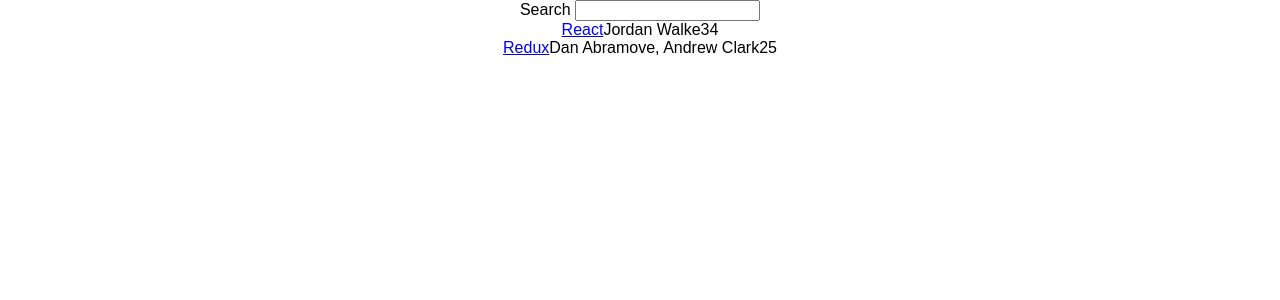
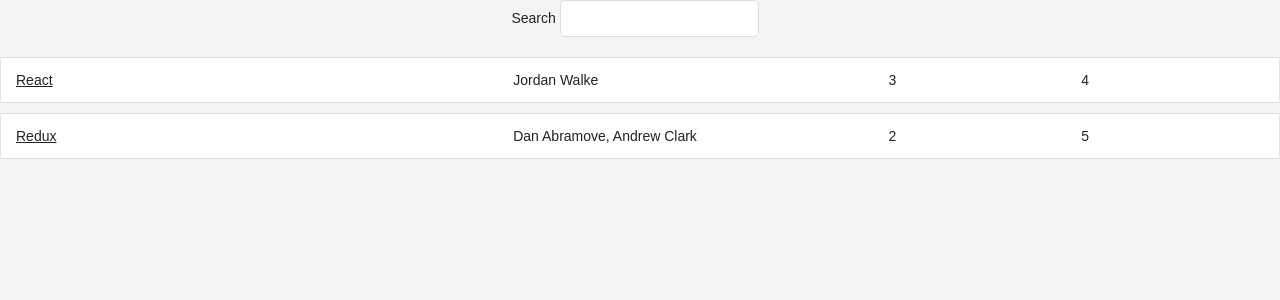
Before and after one commit to andyklimczak/the-road-to-learn-react, a React (Create React App) app: page / in a window 1280 px wide. Shown: the top 300 px of the page. Built offline with nearby package versions, Linux system fonts and the light colour scheme.

Commit message:
styling components

```diff
--- a/src/App.js
+++ b/src/App.js
@@ -37,10 +37,12 @@ class App extends Component {
   render() {
     const { query, list } = this.state;
     return (
-      <div className="App">
-        <Search value={query} onChange={this.onSearchChange} >
-          Search
-        </Search>
+      <div className="page">
+        <div className="interactions">
+          <Search value={query} onChange={this.onSearchChange} >
+            Search
+          </Search>
+        </div>
         <Table list={list} pattern={query} />
       </div>
     );
--- a/src/Table.js
+++ b/src/Table.js
@@ -5,14 +5,14 @@ import './App.css';
 const isSearched = (query) => (item) => !query || item.title.toLowerCase().indexOf(query.toLowerCase()) !== -1;
 
 const Table = ({list, pattern}) =>
-  <div>
+  <div className="table">
     { list.filter(isSearched(pattern)).map(item => {
       return (
-        <div key={item.objectId}>
-          <span><a href={item.url}>{item.title}</a></span>
-          <span>{item.author}</span>
-          <span>{item.num_comments}</span>
-          <span>{item.points}</span>
+        <div key={item.objectId} className="table-row">
+          <span style={{ width: '40%' }}><a href={item.url}>{item.title}</a></span>
+          <span style={{ width: '30%' }}>{item.author}</span>
+          <span style={{ width: '15%' }}>{item.num_comments}</span>
+          <span style={{ width: '15%' }}>{item.points}</span>
         </div>
       );
     })}
--- a/src/index.css
+++ b/src/index.css
@@ -3,3 +3,67 @@ body {
   padding: 0;
   font-family: sans-serif;
 }
+body {
+  color: #222;
+  background: #f4f4f4;
+  font: 400 14px CoreSans, Arial,sans-serif;
+}
+a{
+  color: #222;
+}
+a:hover {
+  text-decoration: underline;
+}
+ul, li { list-style: none; padding: 0; margin: 0;
+}
+input {
+  padding: 10px; border-radius: 5px; outline: none; margin-right: 10px; border: 1px solid #dddddd;
+}
+button {
+  padding: 10px; border-radius: 5px; border: 1px solid #dddddd; background: transparent; color: #808080;
+  cursor: pointer;
+}
+button:hover { color: #222;
+}
+*:focus {
+  outline: none;
+}
+src/App.css
+.page { margin: 20px;
+}
+.interactions { text-align: center;
+}
+.table {
+  margin: 20px 0;
+}
+.table-header {
+  display: flex;
+  line-height: 24px;
+  font-size: 16px;
+  padding: 0 10px; justify-content: space-between; text-transform: uppercase;
+}
+.table-empty { margin: 200px; text-align: center; font-size: 16px;
+}
+.table-row { display: flex; line-height: 24px;
+  white-space: nowrap;
+  margin: 10px 0;
+  padding: 10px;
+  background: #ffffff;
+  border: 1px solid #e3e3e3;
+}
+.table-header > span { overflow: hidden; text-overflow: ellipsis; padding: 0 5px;
+}
+.table-row > span { overflow: hidden; text-overflow: ellipsis; padding: 0 5px;
+}
+.button-inline {
+  border-width: 0;
+  background: transparent;
+  color: inherit;
+  text-align: inherit; -webkit-font-smoothing: inherit; padding: 0;
+  font-size: inherit;
+  cursor: pointer;
+}
+.button-active {
+  border-radius: 0;
+  border-bottom: 1px solid #38BB6C;
+}
```
